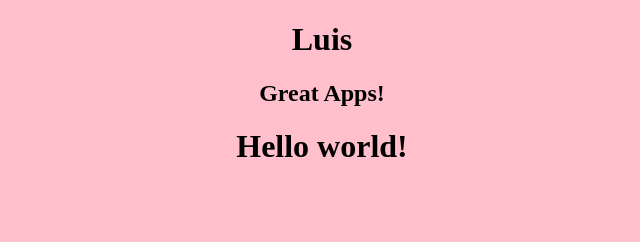
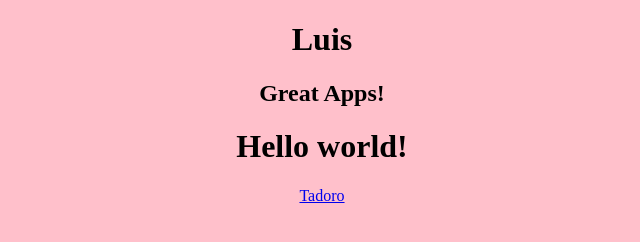
Before and after one commit to LRCorvalan/LRCorvalan.github.io, a plain HTML site: page index.html in a window 1280 px wide. Shown: the full height of the page, 318-958 px from the left. Drawn offline with Linux system fonts and the light colour scheme.

Commit message:
Added tadoro button

```diff
--- a/index.html
+++ b/index.html
@@ -10,5 +10,6 @@
     <h1>Luis</h1>
     <h2>Great Apps!</h2>
     <h1>Hello world!</h1>
+    <a href="/tadoro.html">Tadoro</a>
 </body>
 </html>
```
